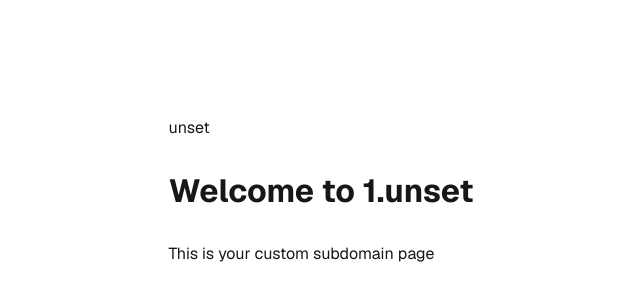
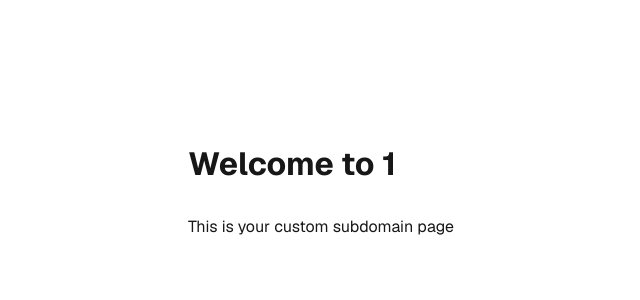
Before and after one commit to zyplos/bluesky-handles-kiosk, a Next.js app: page /s/1 in a window 1280 px wide. Shown: the part 210-510 px from the top of the page, without its empty margins (319-959 px from the left). Built offline with nearby package versions, Linux system fonts and the light colour scheme; no server answers.

Commit message:
testing support for multiple hostnames

```diff
--- a/app/s/[subdomain]/page.tsx
+++ b/app/s/[subdomain]/page.tsx
@@ -1,7 +1,7 @@
-import Link from "next/link";
+// import Link from "next/link";
 // import type { Metadata } from "next";
 // import { notFound } from "next/navigation";
-import { protocol, rootDomain } from "@/internals/utils";
+// import { protocol } from "@/internals/utils";
 
 import styles from "@/app/page.module.css";
 
@@ -40,15 +40,15 @@ export default async function SubdomainPage({
   return (
     <div className={styles.page}>
       <main className={styles.main}>
-        <Link
+        {/* <Link
           href={`${protocol}://${rootDomain}`}
           className="text-sm text-gray-500 hover:text-gray-700 transition-colors"
         >
           {rootDomain}
-        </Link>
+        </Link> */}
 
         <h1 className="text-4xl font-bold tracking-tight text-gray-900">
-          Welcome to {subdomain}.{rootDomain}
+          Welcome to {subdomain}
         </h1>
         <p className="mt-3 text-lg text-gray-600">
           This is your custom subdomain page
--- a/internals/utils.ts
+++ b/internals/utils.ts
@@ -1,4 +1,6 @@
 export const protocol =
   process.env.NODE_ENV === "production" ? "https" : "http";
-export const rootDomain =
-  process.env.NEXT_PUBLIC_ROOT_DOMAIN || "localhost:3000";
+
+export const rootDomains = process.env.HOSTNAMES?.split(" ") || [
+  "localhost:3000",
+];
```
Also changed, not shown: middleware.ts (+13 -4 lines).
